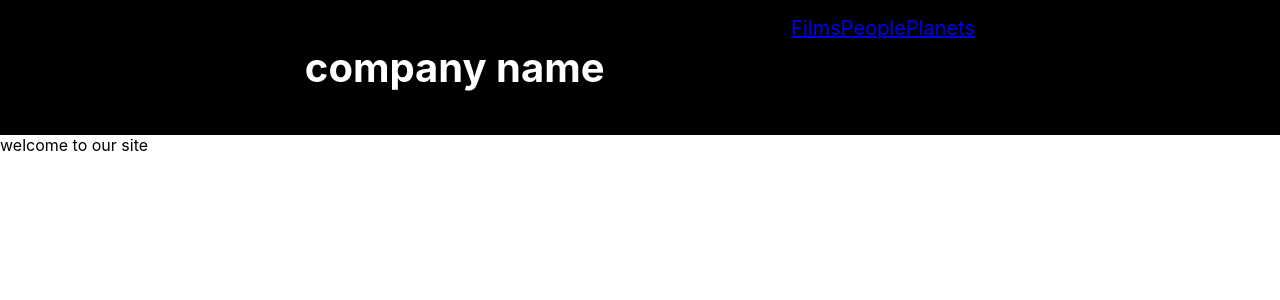
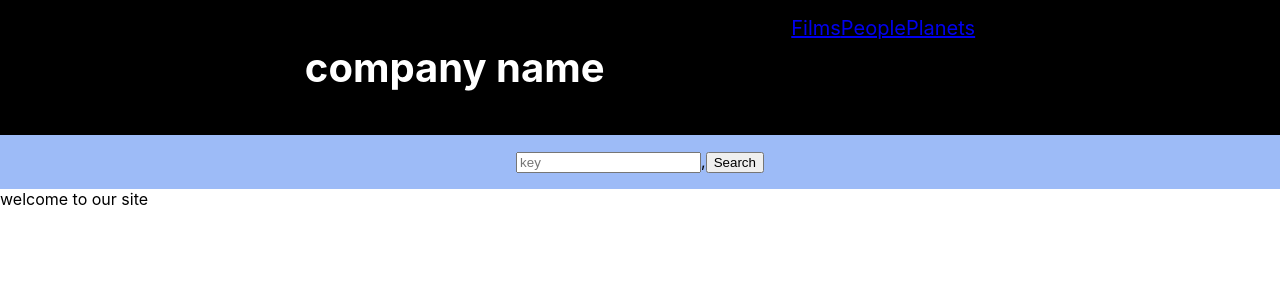
Before and after one commit to foziaShareen/all-about-react, a React (Create React App) app: page / in a window 1280 px wide. Shown: the top 300 px of the page. Built offline with nearby package versions, Linux system fonts and the light colour scheme.

Commit message:
searchbar is added as a component

```diff
--- a/src/App.js
+++ b/src/App.js
@@ -1,5 +1,6 @@
 import './App.css'
 import Header from './components/Header/Header'
+import Searchbar from './components/Searchbar/Searchbar'
 
 const App=()=>{
   // let appName = "App"
@@ -11,6 +12,7 @@ const App=()=>{
     <>
 <div onClick={handleClick}>
 <Header name={heading} />
+<Searchbar/>
 
 </div >
 
--- /dev/null
+++ b/src/components/Searchbar/Searchbar.js
@@ -0,0 +1,25 @@
+import './searchbar.css'
+export default function Searchbar(){
+    function clicked(eve){
+        console.log("clicked")
+    }
+    function focused(eve){
+        console.log('focused')
+    }
+    function changed(eve){
+        console.log('changed',eve.target.value)
+    }
+    function submitted(eve){
+        eve.preventDefault()
+        console.log("submitted")
+    }
+    return(
+        <section className="searchbar">
+            <form onSubmit={submitted} onFocus={focused}>
+            <input name="input"type="text" placeholder="key" className="searchinput" onChange={changed}/>,
+        <button type="submit"name="btn" className="searchbtn" onClick={clicked}>Search</button>
+            </form>
+
+        </section>
+    )
+}
--- /dev/null
+++ b/src/components/Searchbar/searchbar.css
@@ -0,0 +1,8 @@
+.searchbar{
+    background-color: rgb(157, 187, 247);
+    display: flex;
+    flex-direction: row;
+    align-items: cneter;
+    justify-content: center;
+    padding:1rem;
+}
```
